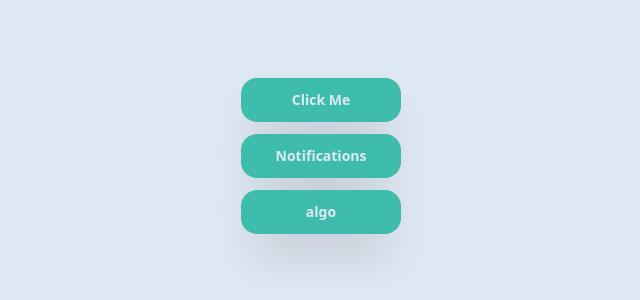
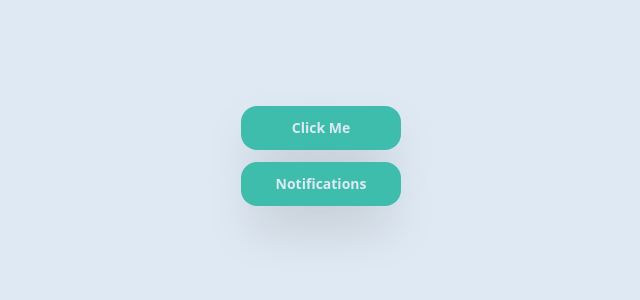
Before and after one commit to SamuelMon/Sonar-Fabrica-Escuela, a Next.js app: page / in a window 1280 px wide. Shown: the part 244-544 px from the top of the page, without its empty margins (319-959 px from the left). Built offline with nearby package versions, Linux system fonts and the light colour scheme.

Commit message:
Se oculta boton para presentacion

```diff
--- a/src/pages/index.tsx
+++ b/src/pages/index.tsx
@@ -34,7 +34,7 @@ export default function Home() {
       {show && (
         <NotificationsHistory notifications={notifications} show={show} />
       )}
-      <Button text="algo" onClick={() => setNotifications([])} />
+      {false && <Button text="algo" onClick={() => setNotifications([])} />}
     </div>
   );
 }
```
Also changed, not shown: 2 other files (tests, documents, lock files or other folders).
